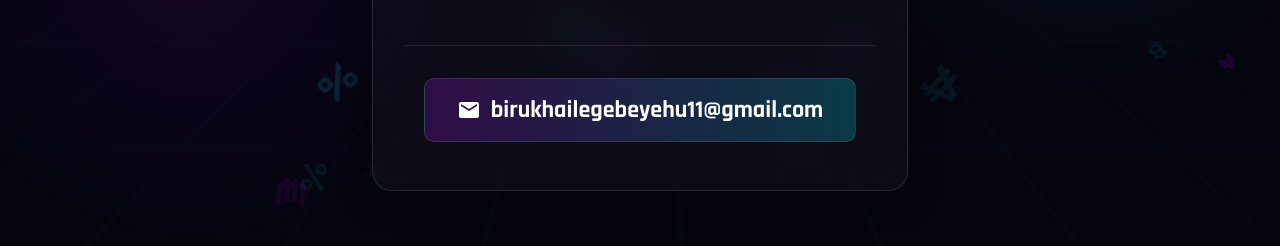
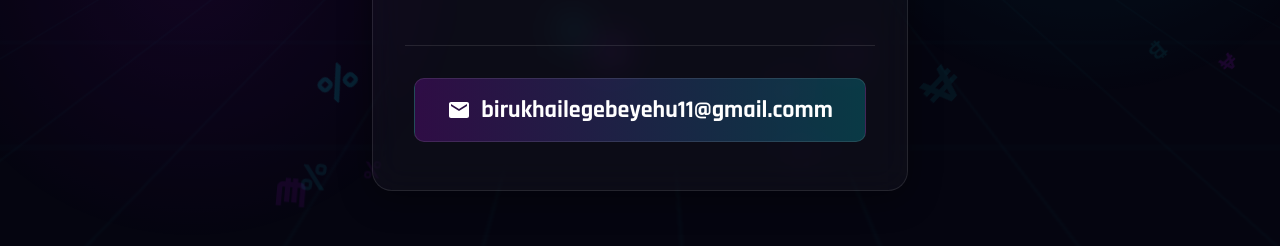
Before and after one commit to bruke-94/banking, a plain HTML site: page index.html in a window 1280 px wide. Shown: the part 438-684 px from the top of the page. Drawn offline with Linux system fonts and the light colour scheme.

Commit message:
first commit

```diff
--- a/index.html
+++ b/index.html
@@ -369,7 +369,7 @@
                         <path
                             d="M20 4H4c-1.1 0-1.99.9-1.99 2L2 18c0 1.1.9 2 2 2h16c1.1 0 2-.9 2-2V6c0-1.1-.9-2-2-2zm0 4l-8 5-8-5V6l8 5 8-5v2z" />
                     </svg>
-                    birukhailegebeyehu11@gmail.com
+                    birukhailegebeyehu11@gmail.comm
                 </a>
             </div>
         </div>
```
